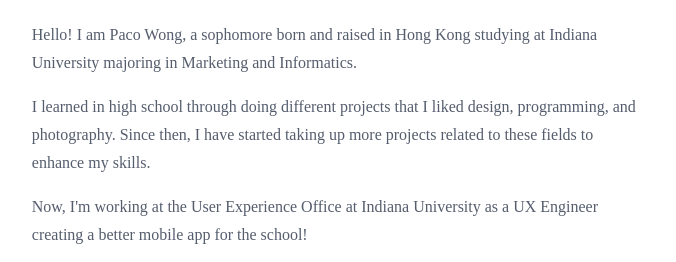
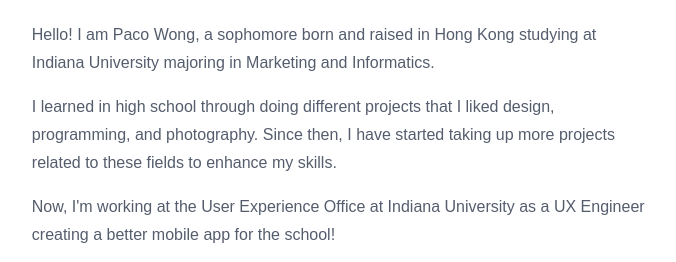
Before and after one commit to pacowong99/portfolio, a plain HTML site: page about/index.html in a window 1280 px wide. Shown: the part 477-739 px from the top of the page, without its empty margins (301-977 px from the left). Drawn offline with Linux system fonts and the light colour scheme; a web font is replaced by a local one.

Commit message:
Temp. fix for the Times New Roman bug?

```diff
--- a/stylesheet.css
+++ b/stylesheet.css
@@ -41,7 +41,7 @@
 }
 
 body {
-    font-family: "Gotham";
+    font-family: 'Gotham', sans-serif;
     padding: 0;
     margin: 0;
     background-color:white;
```
